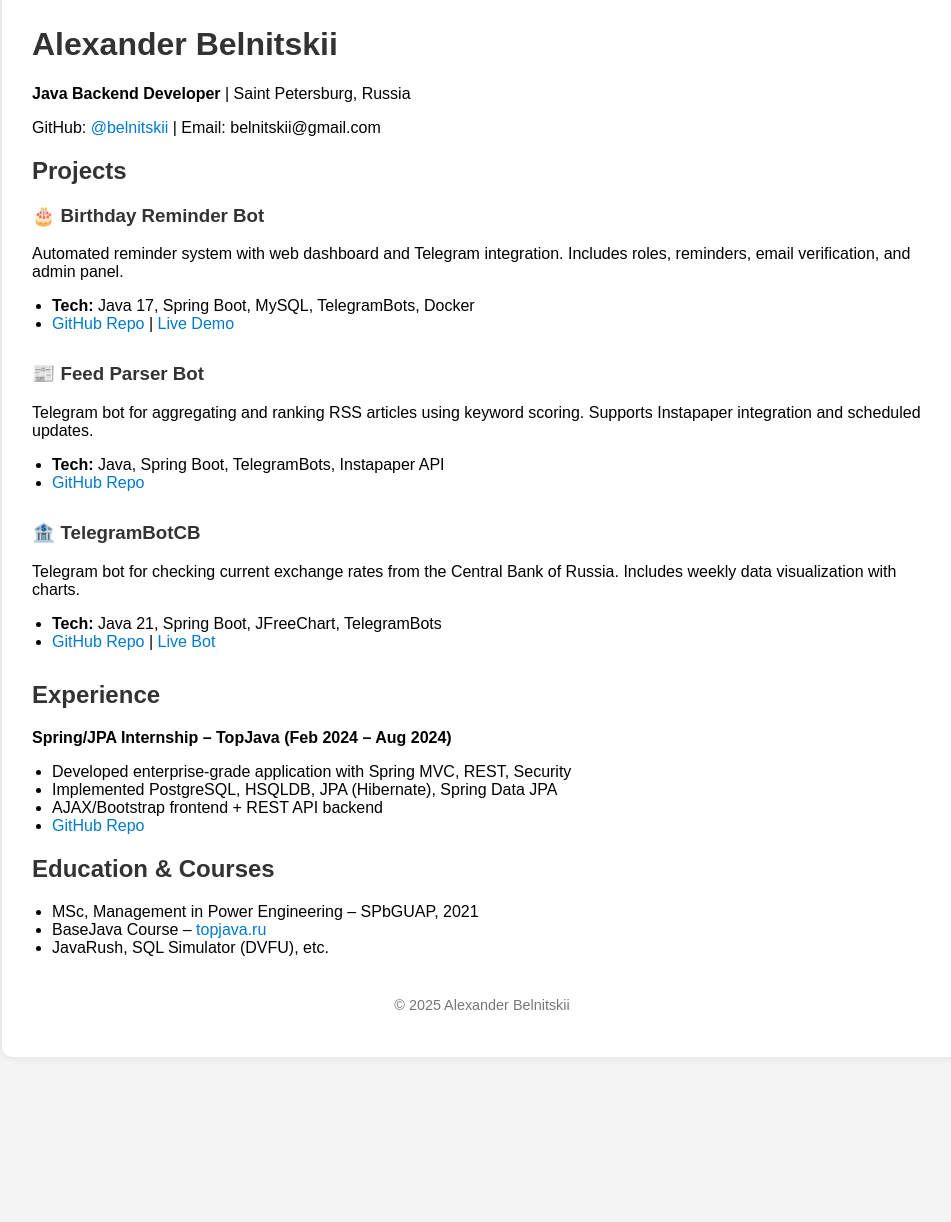
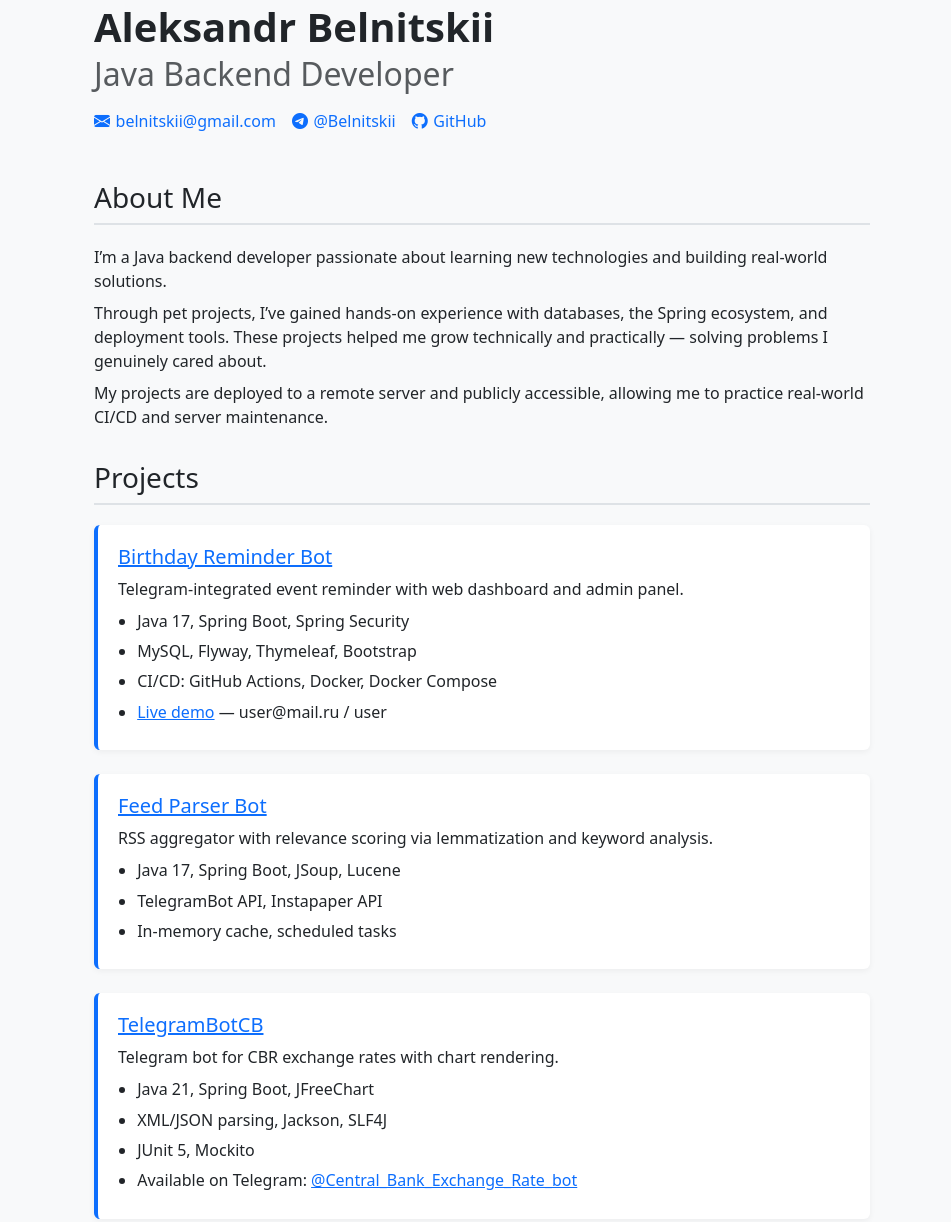
Before and after one commit to belnitskii/belnitskii.github.io, a plain HTML site: page index.html in a window 1280 px wide. Shown: the part 45-1267 px from the top of the page, without its empty margins (158-1109 px from the left). Before the commit the page ends 1122 px from the top, so only its background shows below. Drawn offline with nearby package versions, Linux system fonts and the light colour scheme.

Commit message:
updated portfolio

```diff
--- a/index.html
+++ b/index.html
@@ -3,100 +3,130 @@
 <head>
     <meta charset="UTF-8" />
     <meta name="viewport" content="width=device-width, initial-scale=1.0" />
-  <title>Alexander Belnitskii | Java Developer Portfolio</title>
+    <title>Aleksandr Belnitskii - Java Backend Developer</title>
+
+    <!-- Bootstrap CSS -->
+    <link href="https://cdn.jsdelivr.net/npm/bootstrap@5.3.3/dist/css/bootstrap.min.css" rel="stylesheet" />
+
+    <!-- Bootstrap Icons -->
+    <link href="https://cdn.jsdelivr.net/npm/bootstrap-icons@1.10.5/font/bootstrap-icons.css" rel="stylesheet" />
+
     <style>
         body {
-      font-family: Arial, sans-serif;
-      background-color: #f4f4f4;
-      margin: 0;
-      padding: 20px;
+            background-color: #f8f9fa;
+            font-family: system-ui, sans-serif;
         }
         .container {
-      max-width: 900px;
-      margin: auto;
-      background: white;
-      padding: 30px;
-      border-radius: 10px;
-      box-shadow: 0 0 10px rgba(0,0,0,0.1);
+            max-width: 800px;
+            margin: 3rem auto;
         }
-    h1, h2, h3 {
-      color: #333;
+        h1, h2 {
+            margin-bottom: 0.25rem;
         }
-    .project {
-      margin-bottom: 30px;
+        .card {
+            border: none;
+            border-left: 4px solid #0d6efd;
+            background-color: #ffffff;
+            box-shadow: 0 2px 6px rgba(0,0,0,0.05);
+            margin-bottom: 1.5rem;
         }
-    a {
-      color: #007acc;
+        .card-body {
+            padding: 1.25rem;
+        }
+        ul {
+            padding-left: 1.2rem;
+            margin-bottom: 0;
+        }
+        li {
+            margin-bottom: 0.4rem;
+        }
+        .section-title {
+            border-bottom: 2px solid #dee2e6;
+            padding-bottom: 0.5rem;
+            margin-bottom: 1.25rem;
+            margin-top: 2rem;
+        }
+        .contact a {
+            display: inline-flex;
+            align-items: center;
+            margin-right: 1rem;
+            color: #0d6efd;
             text-decoration: none;
         }
-    a:hover {
+        .contact a i {
+            margin-right: 0.35rem;
+        }
+        .contact a:hover {
             text-decoration: underline;
         }
-    .footer {
-      margin-top: 40px;
-      font-size: 0.9em;
-      color: #777;
-      text-align: center;
-    }
-    ul {
-      padding-left: 20px;
+        p {
+            margin-bottom: 0.5rem;
         }
     </style>
 </head>
 <body>
 <div class="container">
-    <h1>Alexander Belnitskii</h1>
-    <p><strong>Java Backend Developer</strong> | Saint Petersburg, Russia</p>
-    <p>GitHub: <a href="https://github.com/belnitskii" target="_blank">@belnitskii</a> | Email: belnitskii@gmail.com</p>
+    <header class="mb-5 text-center text-md-start">
+        <h1 class="fw-semibold mb-1">Aleksandr Belnitskii</h1>
+        <h2 class="text-muted">Java Backend Developer</h2>
+        <div class="contact mt-3 d-flex flex-wrap justify-content-center justify-content-md-start">
+            <a href="mailto:belnitskii@gmail.com"><i class="bi bi-envelope-fill"></i> belnitskii@gmail.com</a>
+            <a href="https://t.me/Belnitskii" target="_blank" rel="noopener noreferrer"><i class="bi bi-telegram"></i> @Belnitskii</a>
+            <a href="https://github.com/belnitskii" target="_blank" rel="noopener noreferrer"><i class="bi bi-github"></i> GitHub</a>
+        </div>
+    </header>
 
-    <h2>Projects</h2>
+    <section>
+        <h3 class="section-title">About Me</h3>
+        <p>I’m a Java backend developer passionate about learning new technologies and building real-world solutions.</p>
+        <p>Through pet projects, I’ve gained hands-on experience with databases, the Spring ecosystem, and deployment tools. These projects helped me grow technically and practically — solving problems I genuinely cared about.</p>
+        <p>My projects are deployed to a remote server and publicly accessible, allowing me to practice real-world CI/CD and server maintenance.</p>
+    </section>
 
-    <div class="project">
-      <h3>🎂 Birthday Reminder Bot</h3>
-      <p>Automated reminder system with web dashboard and Telegram integration. Includes roles, reminders, email verification, and admin panel.</p>
+
+    <section>
+        <h3 class="section-title">Projects</h3>
+
+        <div class="card">
+            <div class="card-body">
+                <h5 class="card-title mb-2"><a href="https://github.com/belnitskii/birthday-reminder-bot" target="_blank">Birthday Reminder Bot</a></h5>
+                <p class="mb-2">Telegram-integrated event reminder with web dashboard and admin panel.</p>
                 <ul>
-        <li><strong>Tech:</strong> Java 17, Spring Boot, MySQL, TelegramBots, Docker</li>
-        <li><a href="https://github.com/belnitskii/birthday-reminder-bot" target="_blank">GitHub Repo</a> | <a href="https://belnitskii.ru/login" target="_blank">Live Demo</a></li>
+                    <li>Java 17, Spring Boot, Spring Security</li>
+                    <li>MySQL, Flyway, Thymeleaf, Bootstrap</li>
+                    <li>CI/CD: GitHub Actions, Docker, Docker Compose</li>
+                    <li><a href="https://belnitskii.ru/login" target="_blank">Live demo</a> — user@mail.ru / user</li>
                 </ul>
             </div>
+        </div>
 
-    <div class="project">
-      <h3>📰 Feed Parser Bot</h3>
-      <p>Telegram bot for aggregating and ranking RSS articles using keyword scoring. Supports Instapaper integration and scheduled updates.</p>
+        <div class="card">
+            <div class="card-body">
+                <h5 class="card-title mb-2"><a href="https://github.com/belnitskii/feed-parser" target="_blank">Feed Parser Bot</a></h5>
+                <p class="mb-2">RSS aggregator with relevance scoring via lemmatization and keyword analysis.</p>
                 <ul>
-        <li><strong>Tech:</strong> Java, Spring Boot, TelegramBots, Instapaper API</li>
-        <li><a href="https://github.com/belnitskii/feed-parser-bot" target="_blank">GitHub Repo</a></li>
+                    <li>Java 17, Spring Boot, JSoup, Lucene</li>
+                    <li>TelegramBot API, Instapaper API</li>
+                    <li>In-memory cache, scheduled tasks</li>
                 </ul>
             </div>
+        </div>
 
-    <div class="project">
-      <h3>🏦 TelegramBotCB</h3>
-      <p>Telegram bot for checking current exchange rates from the Central Bank of Russia. Includes weekly data visualization with charts.</p>
+        <div class="card">
+            <div class="card-body">
+                <h5 class="card-title mb-2">
+                    <a href="https://github.com/belnitskii/TelegramBotCB" target="_blank">TelegramBotCB</a>
+                </h5>
+                <p class="mb-2">Telegram bot for CBR exchange rates with chart rendering.</p>
                 <ul>
-        <li><strong>Tech:</strong> Java 21, Spring Boot, JFreeChart, TelegramBots</li>
-        <li><a href="https://github.com/belnitskii/TelegramBotCB" target="_blank">GitHub Repo</a> | <a href="https://t.me/Central_Bank_Exchange_Rate_bot" target="_blank">Live Bot</a></li>
+                    <li>Java 21, Spring Boot, JFreeChart</li>
+                    <li>XML/JSON parsing, Jackson, SLF4J</li>
+                    <li>JUnit 5, Mockito</li>
+                    <li>Available on Telegram: <a href="https://t.me/Central_Bank_Exchange_Rate_bot" target="_blank">@Central_Bank_Exchange_Rate_bot</a></li>
                 </ul>
             </div>
-
-    <h2>Experience</h2>
-    <p><strong>Spring/JPA Internship – TopJava (Feb 2024 – Aug 2024)</strong></p>
-    <ul>
-      <li>Developed enterprise-grade application with Spring MVC, REST, Security</li>
-      <li>Implemented PostgreSQL, HSQLDB, JPA (Hibernate), Spring Data JPA</li>
-      <li>AJAX/Bootstrap frontend + REST API backend</li>
-      <li><a href="https://github.com/belnitskii/topjava" target="_blank">GitHub Repo</a></li>
-    </ul>
-
-    <h2>Education & Courses</h2>
-    <ul>
-      <li>MSc, Management in Power Engineering – SPbGUAP, 2021</li>
-      <li>BaseJava Course – <a href="https://topjava.ru/basejava" target="_blank">topjava.ru</a></li>
-      <li>JavaRush, SQL Simulator (DVFU), etc.</li>
-    </ul>
-
-    <div class="footer">
-      <p>© 2025 Alexander Belnitskii</p>
         </div>
+    </section>
 </div>
 </body>
 </html>
```
Lines whose indentation alone changed are shown as unchanged.
